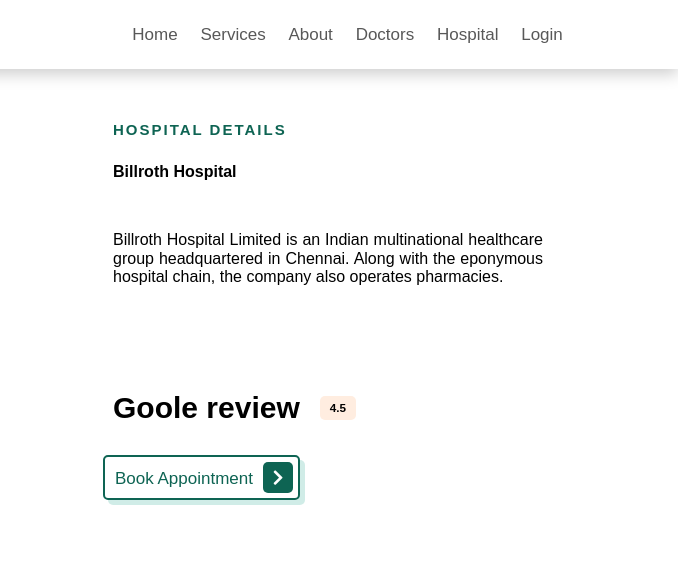
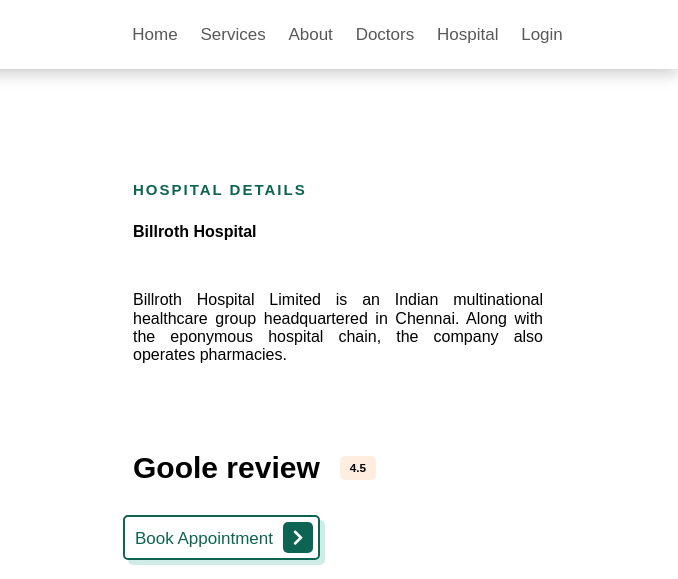
Before and after one commit to fssa-batch3/tamilselvan.kothandan__web_project, a plain HTML site: page pages/products/hospital details/billroth hospital.html in a window 1280 px wide. Shown: the top 579 px of the page, 602-1280 px from the left. Drawn offline with Linux system fonts and the light colour scheme.

Commit message:
correction

```diff
--- a/assets/css/style.css
+++ b/assets/css/style.css
@@ -697,8 +697,9 @@
 .aside-2 {
     max-width: 500px;
     width: 500px;
-    margin: 0 20px 0 80px;
-
+    margin: 0 20px 0 40px;
+    padding-top: 13rem;
+    padding-right: 2rem;
 }
 .aside-content-2 {
     height: 300px;
--- a/pages/products/hospital details/billroth hospital.html
+++ b/pages/products/hospital details/billroth hospital.html
@@ -46,7 +46,7 @@
             <li><img class="small-image" src="../../../assets/img/Billroth_Hospitals__Shenoy_Nagar_logo.jpg" alt="image-product-4-thumbnail" /></li>
           </ul>
     </div>
-    <div class="aside">
+    <div class="aside-2">
       <div class="aside-content">
         <p class="aside-content-parah">
           Hospital Details
```
Also changed, not shown: pages/products/hospital details/Apollo hospital details.html (+1 -1 lines).
